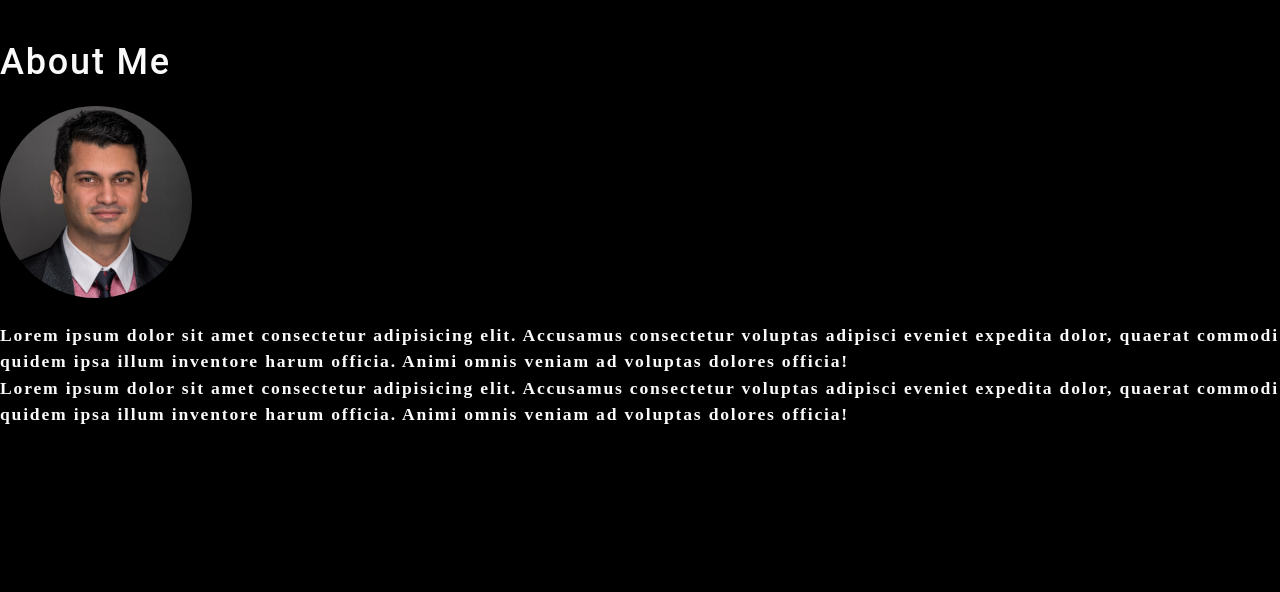
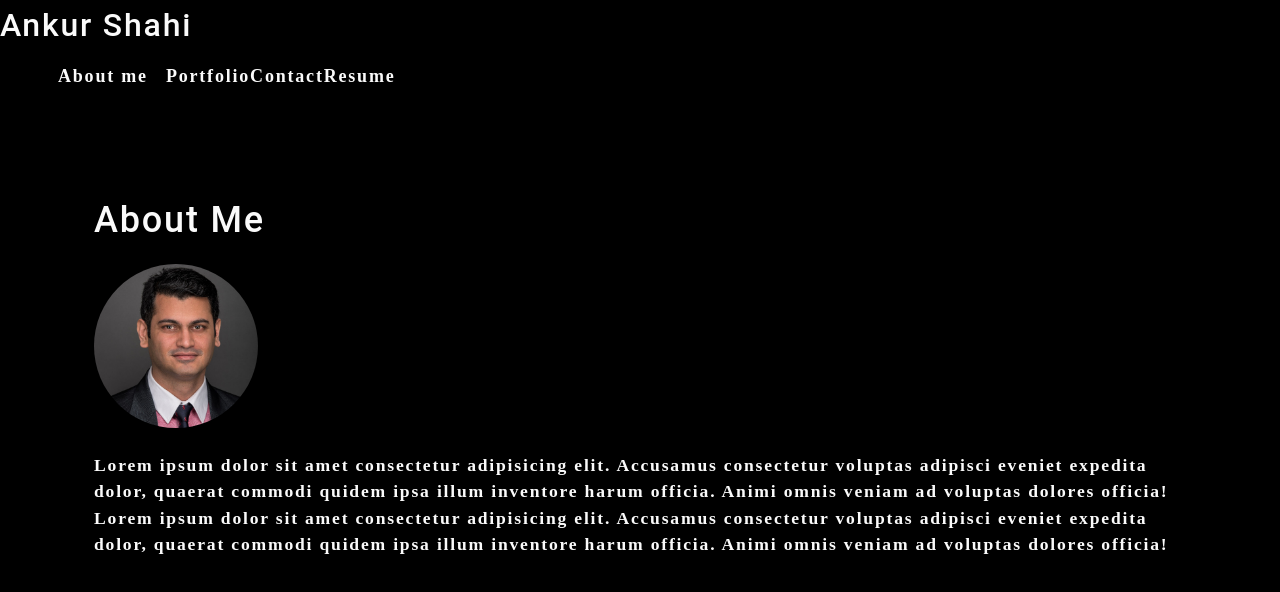
Before and after one commit to ankurshahi80/react-portfolio, a React (Create React App) app: page / in a window 1280 px wide. Shown: the top 592 px of the page. Built offline with nearby package versions, Linux system fonts and the light colour scheme.

Commit message:
handover

```diff
--- a/src/App.js
+++ b/src/App.js
@@ -1,11 +1,15 @@
 // import logo from './logo.svg';
 import './App.css';
 import About from './components/About';
+import Nav from './components/Nav';
 
 function App() {
   return (
     <div>
-      <About></About>
+      <Nav></Nav>
+      <main>
+        <About></About>
+      </main>
     </div>
   );
 }
--- /dev/null
+++ b/src/components/Nav/index.js
@@ -0,0 +1,27 @@
+import React from 'react';
+
+const Nav =()=>{
+    return(
+        <header>
+            <h2>Ankur Shahi</h2>
+            <ul className="flex-row">
+                <li className="mx-2">
+                    <a href="#about">
+                        About me
+                    </a>
+                </li>
+                <li>
+                <span>Portfolio</span>
+                </li>
+                <li>
+                <span>Contact</span>
+                </li>
+                <li>
+                <span>Resume</span>
+                </li>
+            </ul>
+        </header>
+    )
+};
+
+export default Nav;
```
